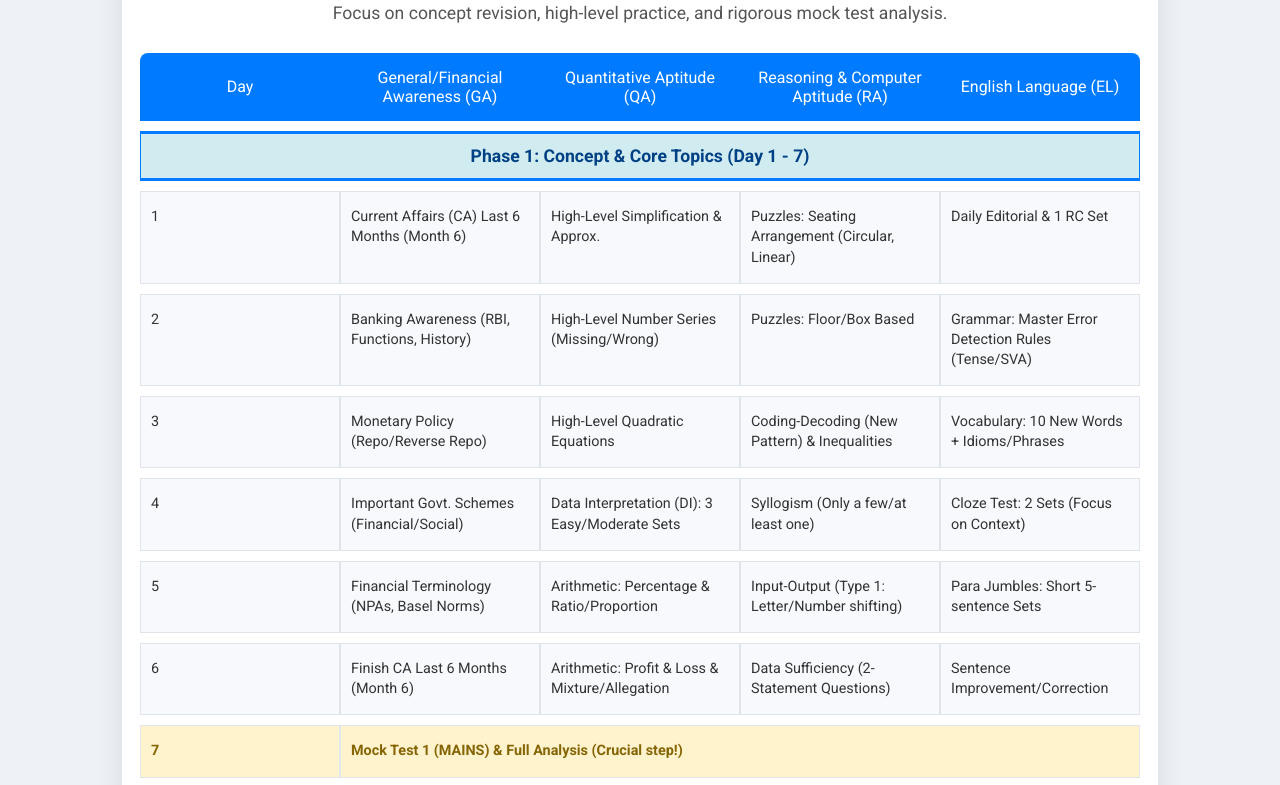
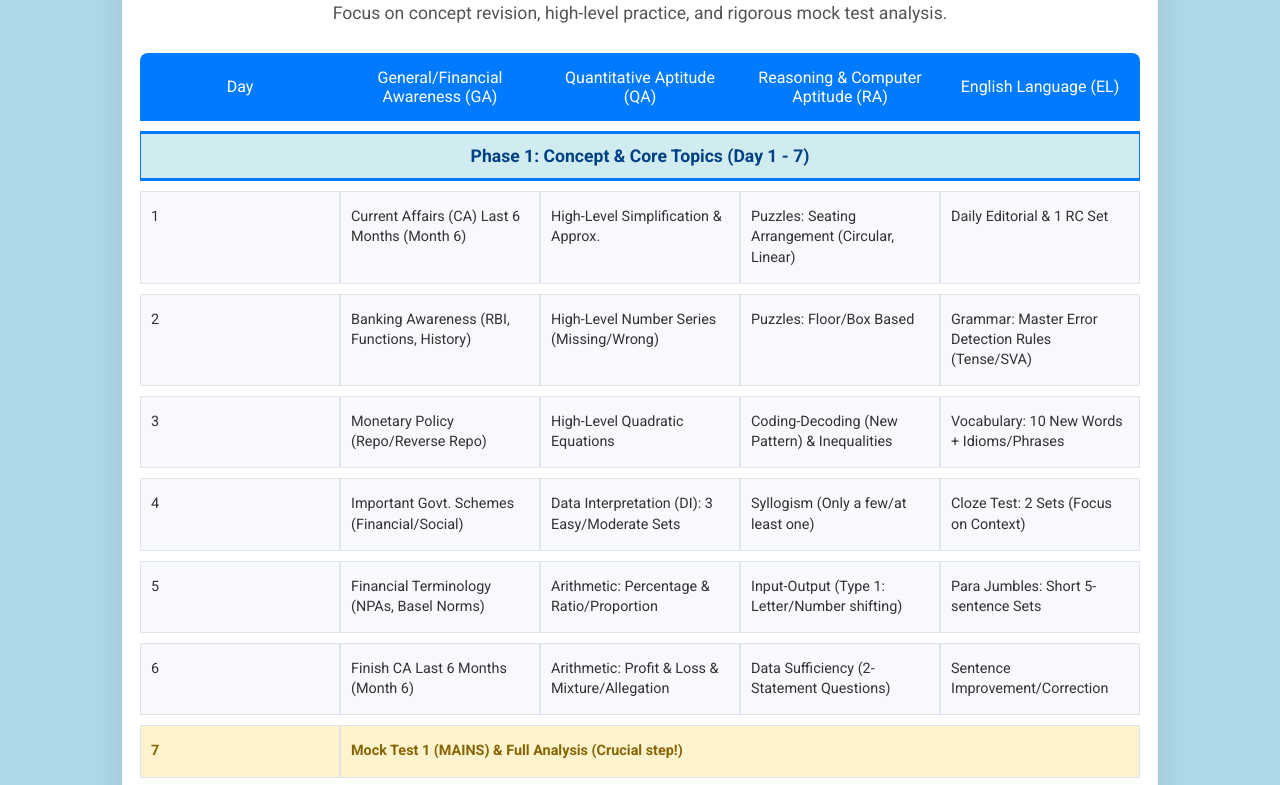
Before and after one commit to TheRiz-18/Ilam-Kalvi, a plain HTML site: page Schedule-Mains.html in a window 1280 px wide. Shown: the part 144-929 px from the top of the page. Drawn offline with Linux system fonts and the light colour scheme.

Commit message:
Add files via upload

```diff
--- a/Schedule-Mains.html
+++ b/Schedule-Mains.html
@@ -13,7 +13,7 @@
         /* CSS for a Clean, Cool, and Neat UI */
         body {
             font-family: 'Roboto', sans-serif;
-            background-color: #eef2f7; /* Very light, cool background */
+            background-color: #ADD8E6; /* Very light, cool background */
             color: #333;
             margin: 0;
             padding: 10px; /* Reduced padding for mobile screen space */
```
Also changed, not shown: Schedule-Prelims.html (+1 -1 lines).
